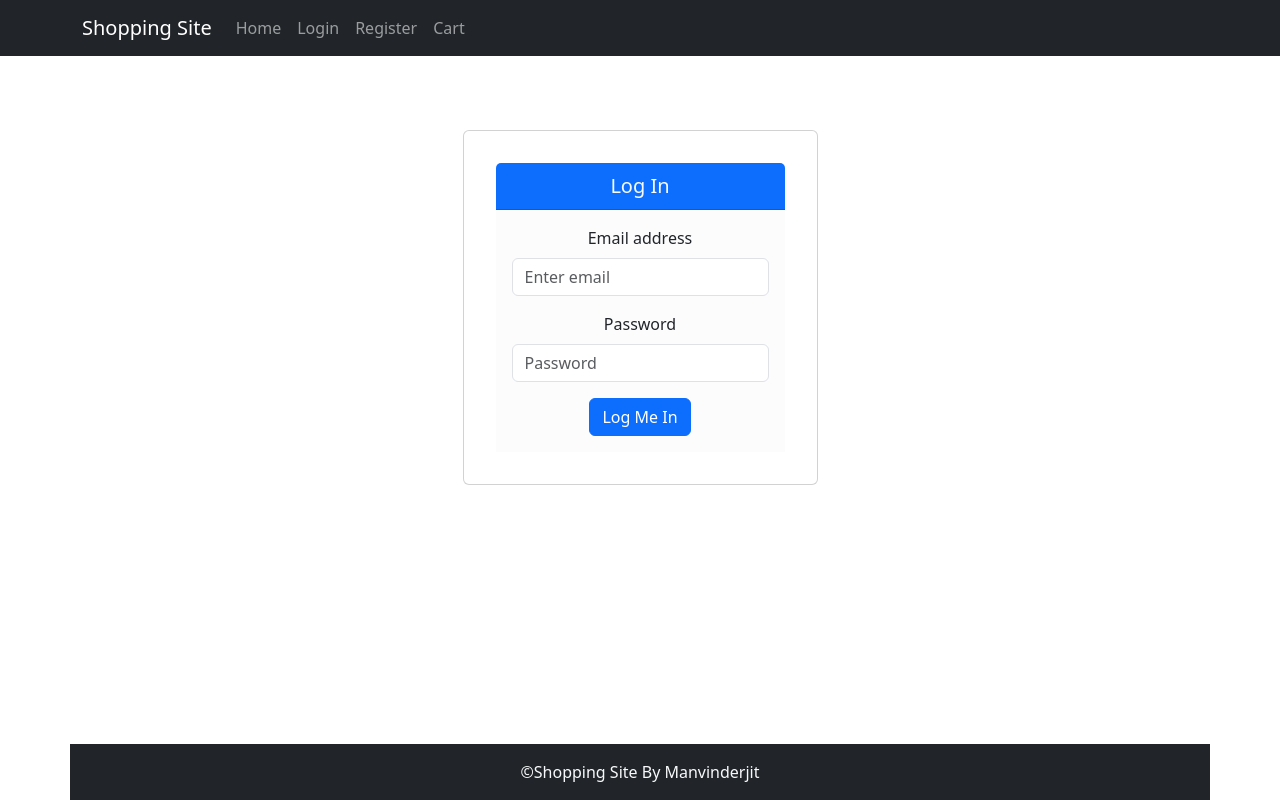
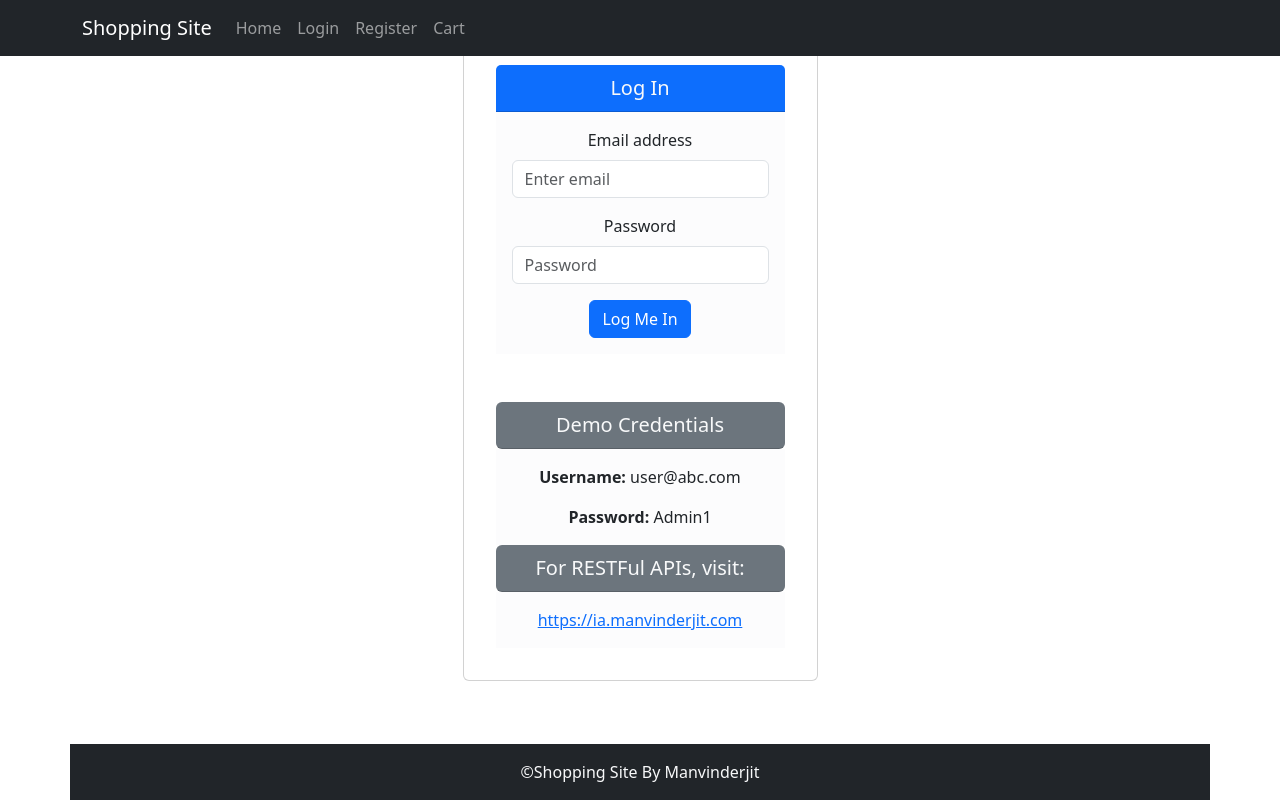
Before and after one commit to manvinderjit/2023-TOP-Project-Shopping-Cart, a React (Vite) app: page /login in a window 1280 px wide. Built offline with nearby package versions, Linux system fonts and the light colour scheme.

Commit message:
docs: Add demo creds

```diff
--- a/src/components/Login.jsx
+++ b/src/components/Login.jsx
@@ -1,8 +1,10 @@
-import { Card, Form, Button } from 'react-bootstrap';
+import { Card, Form, Button, CardHeader } from 'react-bootstrap';
 import { useEffect, useState } from 'react';
 import { useSelector, useDispatch } from 'react-redux';
 import { loginUser } from '../features/auth/authSlice';
 import { useNavigate } from 'react-router-dom';
+import ListGroup from 'react-bootstrap/ListGroup';
+
 
 const Login = () => {
     const [formData, setFormData] = useState({
@@ -63,6 +65,27 @@ const Login = () => {
                     </Button>
                 </Form>
             </Card.Body>
+            <br />
+            <br />
+            <Card.Header className="bg-secondary text-light fs-5 rounded">
+                Demo Credentials
+            </Card.Header>
+            <Card.Body className="bg-light-subtle">
+                <Card.Text>
+                    <strong>Username: </strong>user@abc.com
+                </Card.Text>
+                <Card.Text>
+                    <strong>Password: </strong>Admin1
+                </Card.Text>
+            </Card.Body>
+            <Card.Header className="bg-secondary text-light fs-5 rounded">
+                For RESTFul APIs, visit:
+            </Card.Header>
+            <Card.Body className="bg-light-subtle">
+                <Card.Text>
+                    <a href="https://ia.manvinderjit.com" target='_blank' rel='noreferrer'>https://ia.manvinderjit.com</a>
+                </Card.Text>
+            </Card.Body>
         </Card>
     );
 };
```
